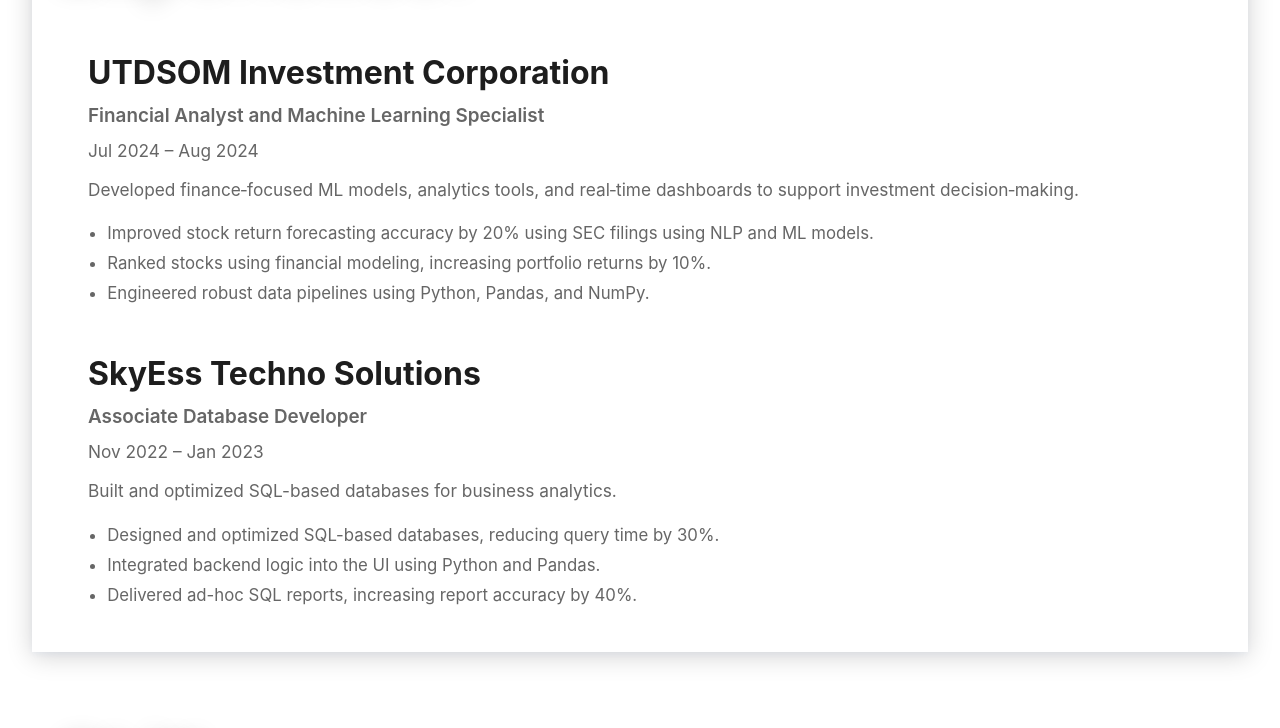
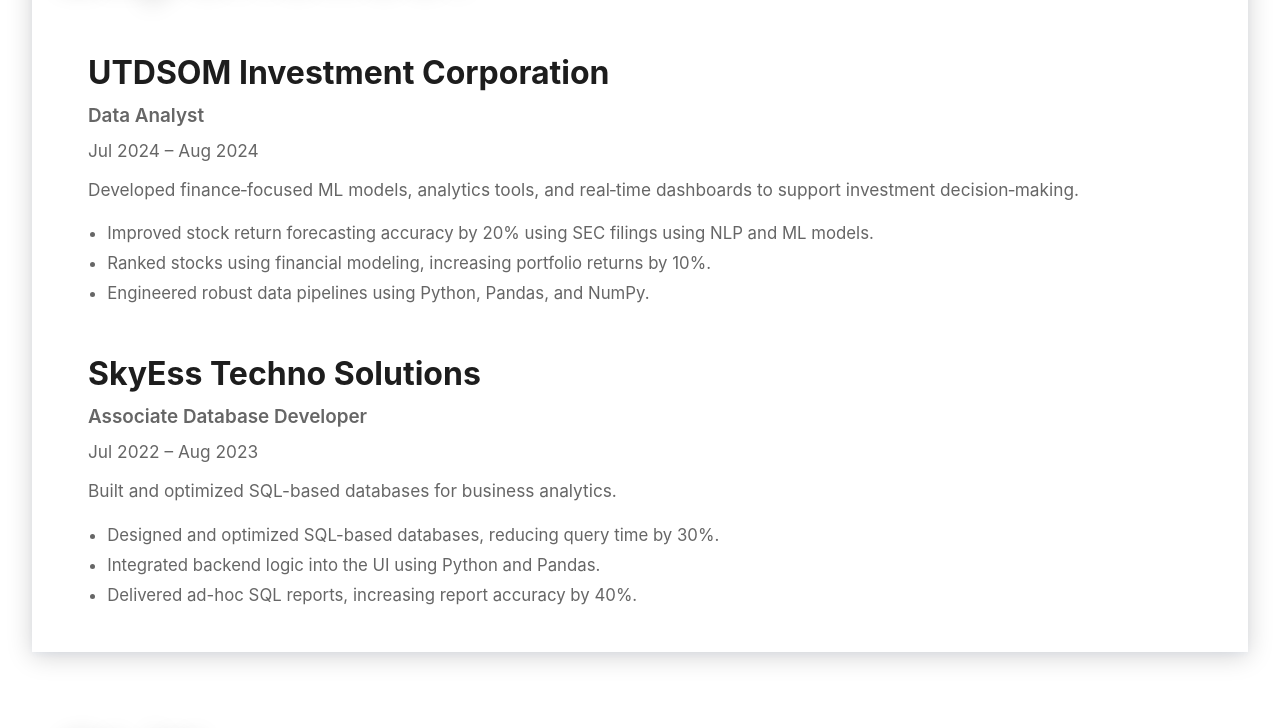
Before and after one commit to ViswaBonam/ViswaBonam-Portfolio-Website, a React (Vite) app: page / in a window 1280 px wide. Shown: the part 2025-2753 px from the top of the page. Built offline with nearby package versions, Linux system fonts and the light colour scheme; no server answers.

Commit message:
Update experience details in Experience.jsx

```diff
--- a/src/components/Experience.jsx
+++ b/src/components/Experience.jsx
@@ -4,7 +4,7 @@
   {
     logo: "/edu/utdsom.png",
     institution: "UTDSOM Investment Corporation",
-    degree: "Financial Analyst and Machine Learning Specialist",
+    degree: "Data Analyst",
     dates: "Jul 2024 – Aug 2024",
     desc: "Developed finance‐focused ML models, analytics tools, and real‐time dashboards to support investment decision‐making.",
     bullets: [
@@ -17,7 +17,7 @@
     logo: "/edu/skyess.png",
     institution: "SkyEss Techno Solutions",
     degree: "Associate Database Developer",
-    dates: "Nov 2022 – Jan 2023",
+    dates: "Jul 2022 – Aug 2023",
     desc: "Built and optimized SQL-based databases for business analytics.",
     bullets: [
       "Designed and optimized SQL-based databases, reducing query time by 30%.",
```
